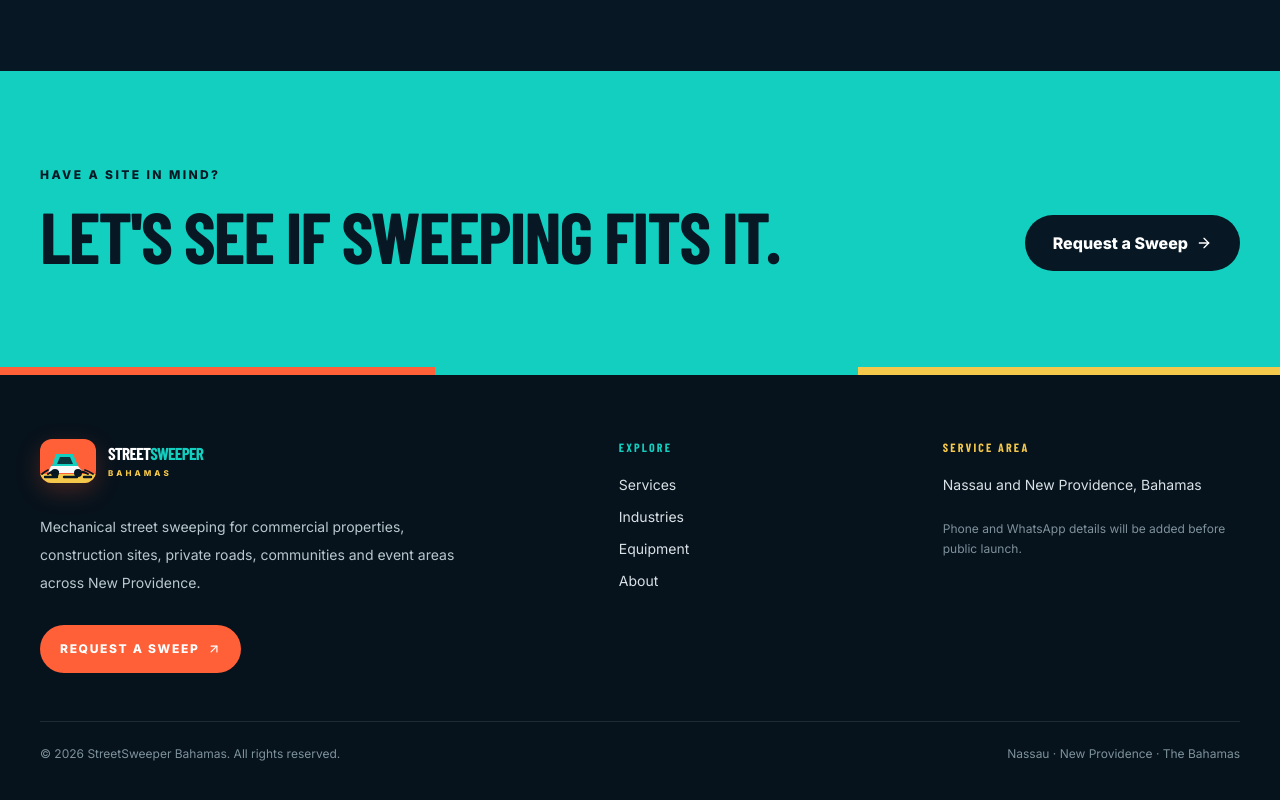
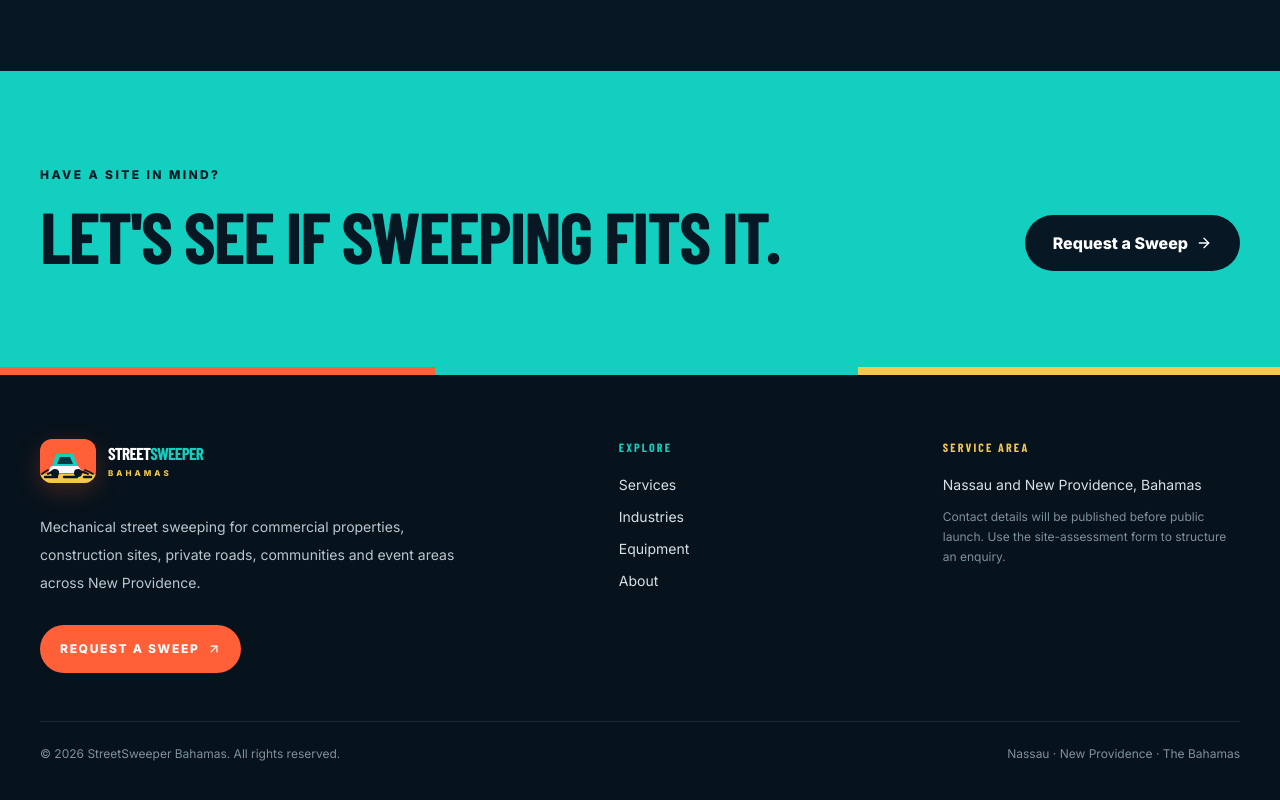
Before and after one commit to PearsonLegacyVentures/streetsweep, a React (Vite) app: page /about in a window 1280 px wide. Shown: the part 1770-2570 px from the top of the page. Built offline with nearby package versions, Linux system fonts and the light colour scheme; the HTML template or start-up script is replaced by a standard one.

Commit message:
Remove old ClearRoad contact details from footer

```diff
--- a/src/components/layout/Footer.tsx
+++ b/src/components/layout/Footer.tsx
@@ -30,8 +30,7 @@ export function Footer() {
             <h2 className="text-xs font-black uppercase tracking-[.18em] text-[#F4C84A]">Service area</h2>
             <div className="mt-5 grid gap-3 text-sm text-[#D8E1E5]">
               <p>{company.serviceArea}</p>
-              <a href={`mailto:${company.email}`}>{company.email}</a>
-              <p className="text-xs leading-5 text-[#7E929C]">Phone and WhatsApp details will be added before public launch.</p>
+              <p className="text-xs leading-5 text-[#7E929C]">Contact details will be published before public launch. Use the site-assessment form to structure an enquiry.</p>
             </div>
           </div>
         </div>
```
